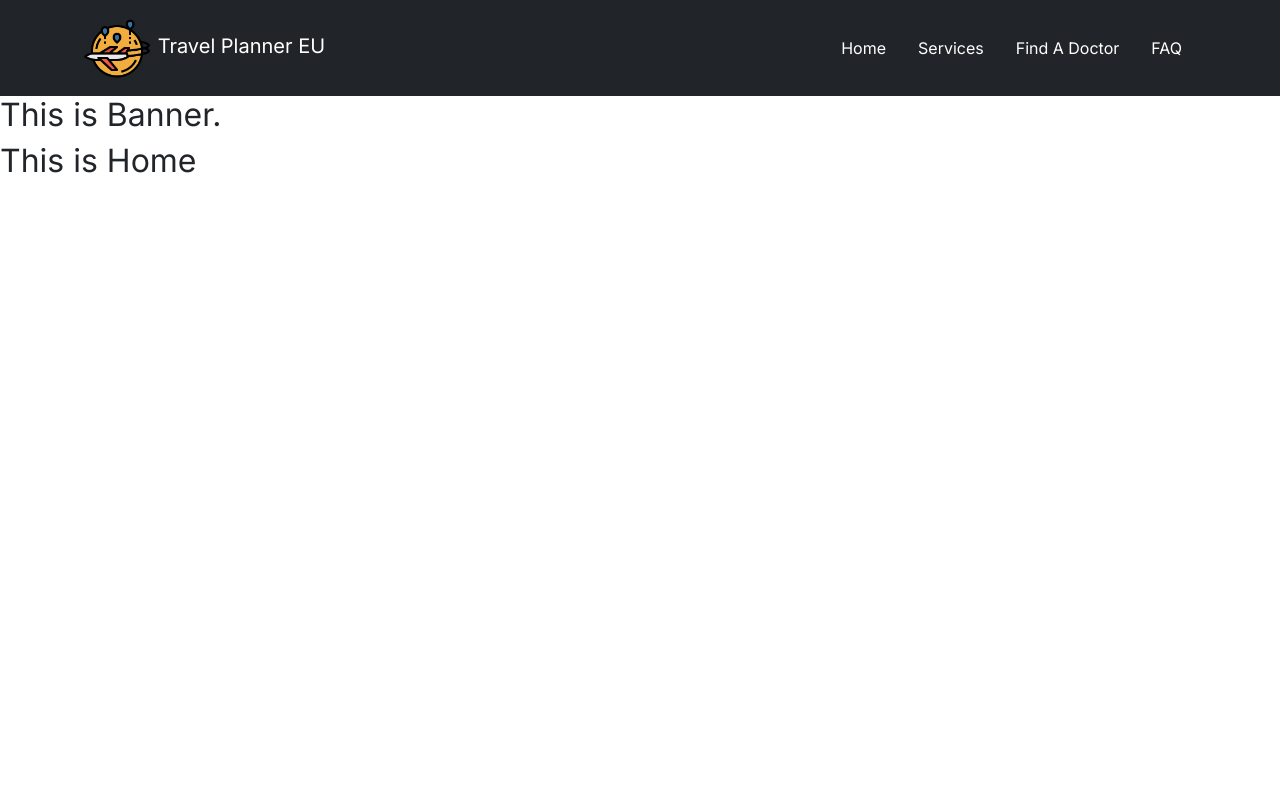
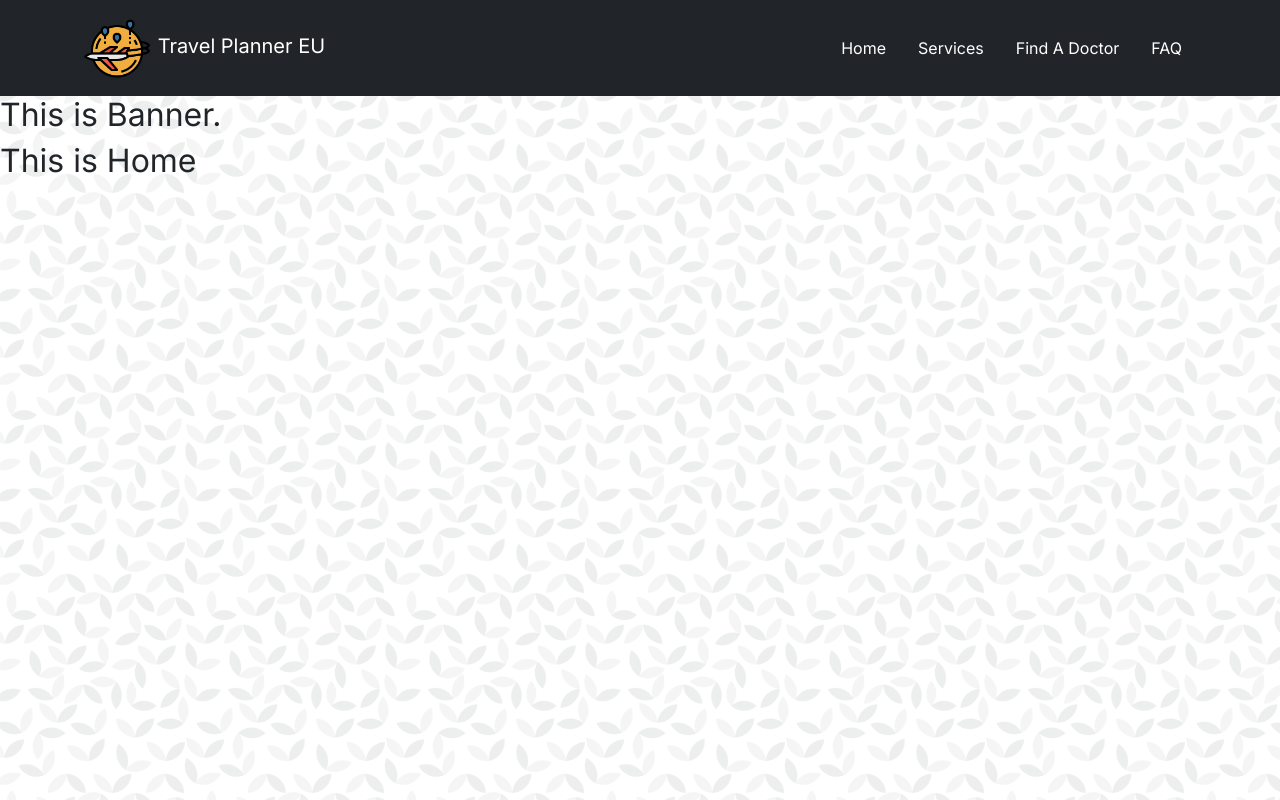
Before and after one commit to Psyche47/Travel-Planner-EU-Client, a React (Create React App) app: page / in a window 1280 px wide. Built offline with nearby package versions, Linux system fonts and the light colour scheme.

Commit message:
Background Image added

```diff
--- a/src/custom.css
+++ b/src/custom.css
@@ -2,5 +2,5 @@
 
 body {
   font-family: "Inter", sans-serif;
-  /* background: url(/src/Images/full-bloom.png); */
+  background: url(/src/Images/geometric-leaves.png);
 }
```
Also changed, not shown: src/Images/geometric-leaves.png (added).
